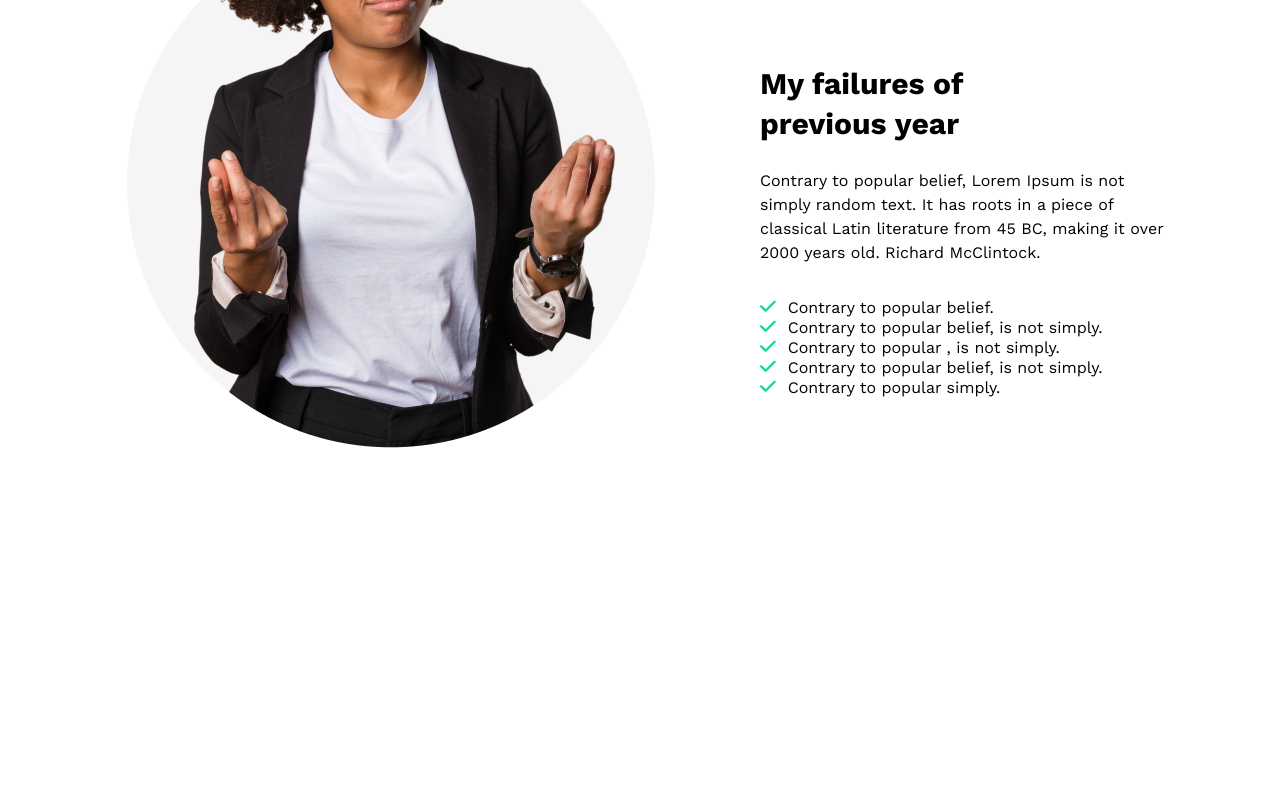
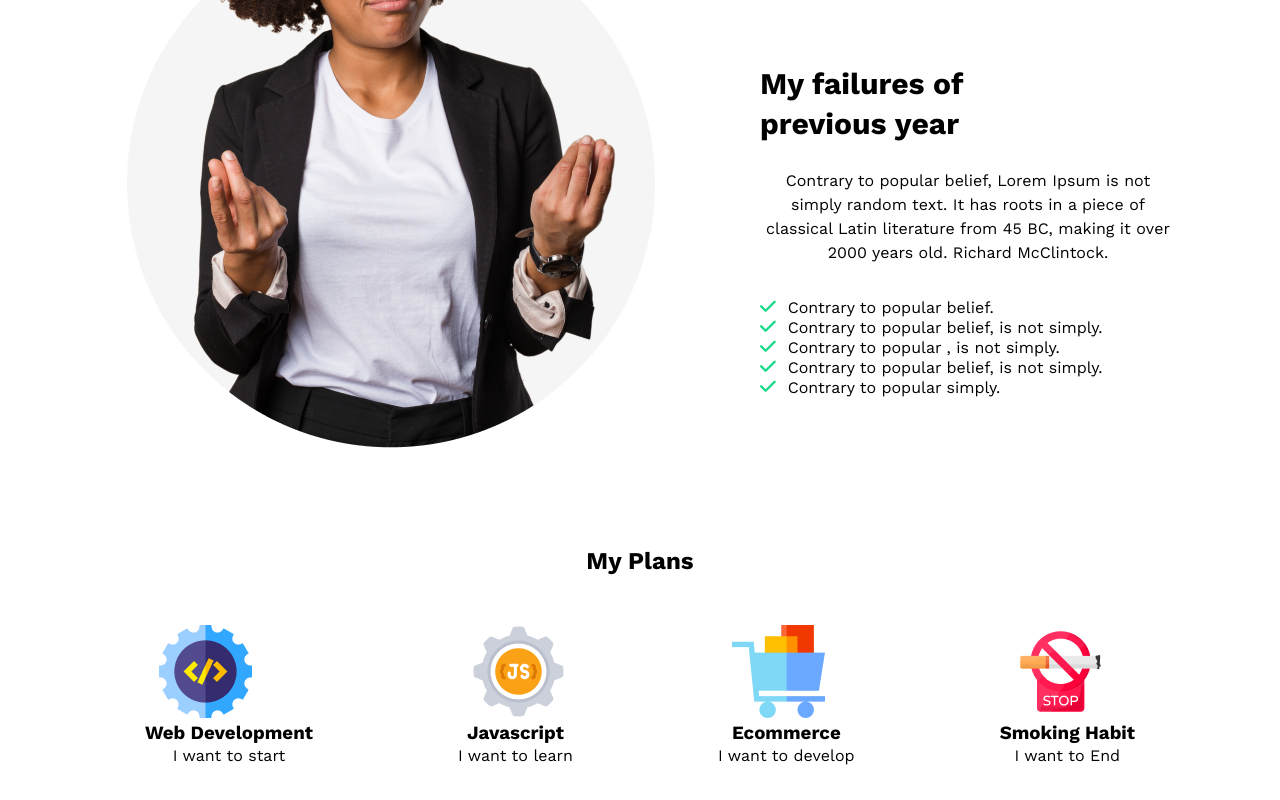
Before and after one commit to swabinda/new-year-project, a plain HTML site: page index.html in a window 1280 px wide. Shown: the part 1154-1954 px from the top of the page. Before the commit the page ends 1606 px from the top, so only its background shows below. Drawn offline with nearby package versions, Linux system fonts and the light colour scheme.

Commit message:
plan added

```diff
--- a/css/style.css
+++ b/css/style.css
@@ -80,3 +80,17 @@ ul{
     color: #16D887;
     margin-right: 12px;
 }
+.plan-title{
+    text-align: center;
+    margin:100px 0 50px 0 ;
+}
+.targeted-plans{
+    display: flex;
+    justify-content: space-evenly;
+}
+.plan img{
+   margin-left: 14px;
+}
+.plan h3,p{
+    text-align: center;
+}
--- a/index.html
+++ b/index.html
@@ -48,5 +48,32 @@
             </div>
         </div>
     </section>
+    <section class="plan">
+        <div class="plan-title">
+            <h2>My Plans</h2>
+        </div>
+        <div class="targeted-plans">
+            <div class="plan">
+                <img src="images/icons/web.png" alt="">
+                <h3>Web Development</h3>
+                <p>I want to start</p>
+            </div>
+            <div class="plan">
+                <img src="images/icons/js.png" alt="">
+                <h3>Javascript</h3>
+                <p>I want to learn</p>
+            </div>
+            <div class="plan">
+                <img src="images/icons/ecom.png" alt="">
+                <h3>Ecommerce</h3>
+                <p>I want to develop</p>
+            </div>
+            <div class="plan">
+                <img src="images/icons/smoke.png" alt="">
+                <h3>Smoking Habit</h3>
+                <p>I want to End</p>
+            </div>
+        </div>
+    </section>
 </body>
 </html>
```
